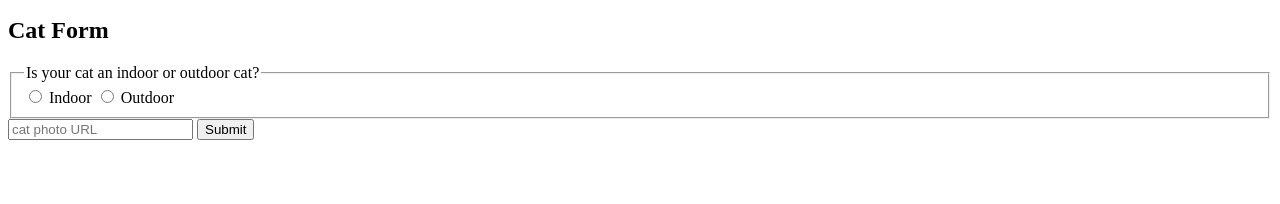
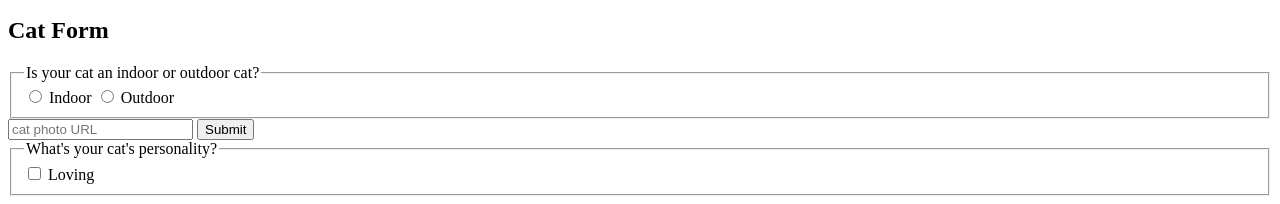
Before and after one commit to anatolii-samurai/repjs, a plain HTML site: page index.html in a window 1280 px wide. Shown: the part 1419-1623 px from the top of the page. Before the commit the page ends 1567 px from the top, so only its background shows below. Drawn offline with Linux system fonts and the light colour scheme.

Commit message:
second legend

```diff
--- a/index.html
+++ b/index.html
@@ -48,6 +48,12 @@
             </fieldset>
             <input type="text" name="catphotourl" placeholder="cat photo URL" required>
           <button type="submit">Submit</button>
+          <fieldset>
+            <legend>
+                What's your cat's personality?
+            </legend>
+            <input type="checkbox"> Loving
+          </fieldset>
         </form>
 </body>
 </html>
```
